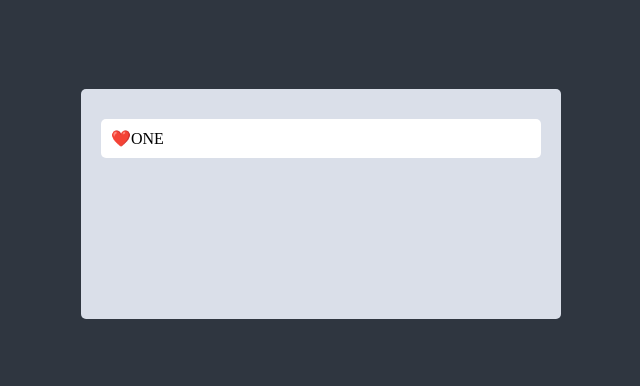
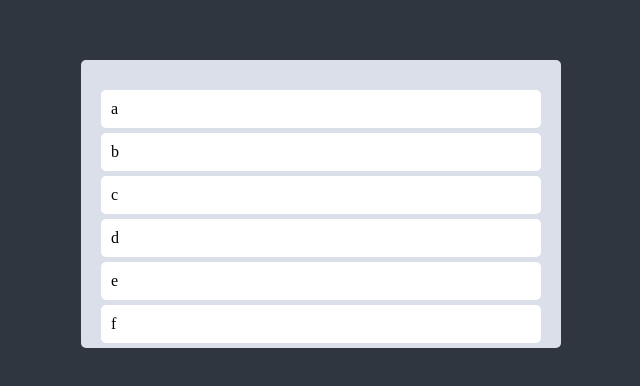
Before and after one commit to tlsgmltjd/Trello-app, a React (Vite) app: page / in a window 1280 px wide. Shown: the part 196-582 px from the top of the page, without its empty margins (319-959 px from the left). Built offline with nearby package versions, Linux system fonts and the light colour scheme.

Commit message:
Add toDos mapping

```diff
--- a/src/App.tsx
+++ b/src/App.tsx
@@ -33,35 +33,41 @@ const Card = styled.div`
   background: ${(props) => props.theme.cardColor};
   border-radius: 5px;
   padding: 10px 10px;
+  margin-bottom: 5px;
 `;
+
+const toDos = ["a", "b", "c", "d", "e", "f"];
 
 export default function App() {
   const onDragEnd = () => {};
   return (
+    <DragDropContext onDragEnd={onDragEnd}>
       <Container>
-      <DragDropContext onDragEnd={onDragEnd}>
         <Wrapper>
           <Boards>
             <Droppable droppableId="one">
               {(provider) => (
                 <Board ref={provider.innerRef} {...provider.droppableProps}>
-                  <Draggable draggableId="first" index={0}>
+                  {toDos.map((toDo, index) => (
+                    <Draggable draggableId={toDo} index={index}>
                       {(provided) => (
                         <Card
                           ref={provided.innerRef}
                           {...provided.dragHandleProps}
                           {...provided.draggableProps}
                         >
-                        <span>❤️</span>ONE
+                          {toDo}
                         </Card>
                       )}
                     </Draggable>
+                  ))}
+                  {provider.placeholder}
                 </Board>
               )}
             </Droppable>
           </Boards>
         </Wrapper>
+      </Container>
     </DragDropContext>
-    </Container>
   );
 }
```
Lines whose indentation alone changed are shown as unchanged.
